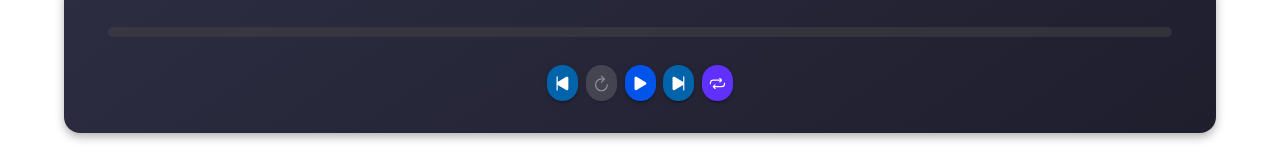
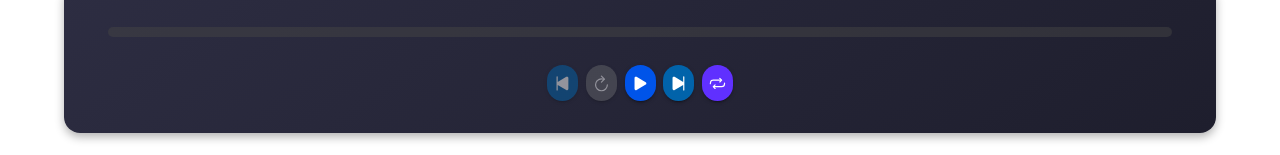
Before and after one commit to ArkDriveDev/Ongacord, a React (Vite) app: page /musics in a window 1280 px wide. Shown: the part 414-569 px from the top of the page. Built offline with nearby package versions, Linux system fonts and the light colour scheme.

Commit message:
Added a previous music function to play

```diff
--- a/src/pages/Musics.tsx
+++ b/src/pages/Musics.tsx
@@ -20,8 +20,8 @@ import MusicPlayButton from '../components/MusicsProps/MusicPlayButton';
 import MusicRepeatButton from '../components/MusicsProps/MusicRepeatButton';
 import MusicSpectrum from '../components/MusicsProps/MusicSpectrum';
 import MusicRestartButton from '../components/MusicsProps/MusicRestartButton';
+import MusicNext from '../components/MusicsProps/MusicNext';
 import MusicPrevious from '../components/MusicsProps/MusicPrevious';
-import MusicNext from '../components/MusicsProps/MusicNext';
 
 interface MusicItem {
   id: number;
@@ -382,7 +382,10 @@ const Musics: React.FC = () => {
               disabled={!currentPlayingId}
             />
             <div className="player-controls">
-              <MusicPrevious />
+              <MusicPrevious
+                onClick={handlePrevious}
+                disabled={!currentPlayingId || !centeredCard || filteredMusicItems.findIndex(item => item.id === centeredCard) <= 0}
+              />
               <MusicRestartButton
                 onRestart={handleRestart}
                 disabled={!currentPlayingId}
```
Lines whose indentation alone changed are shown as unchanged.
